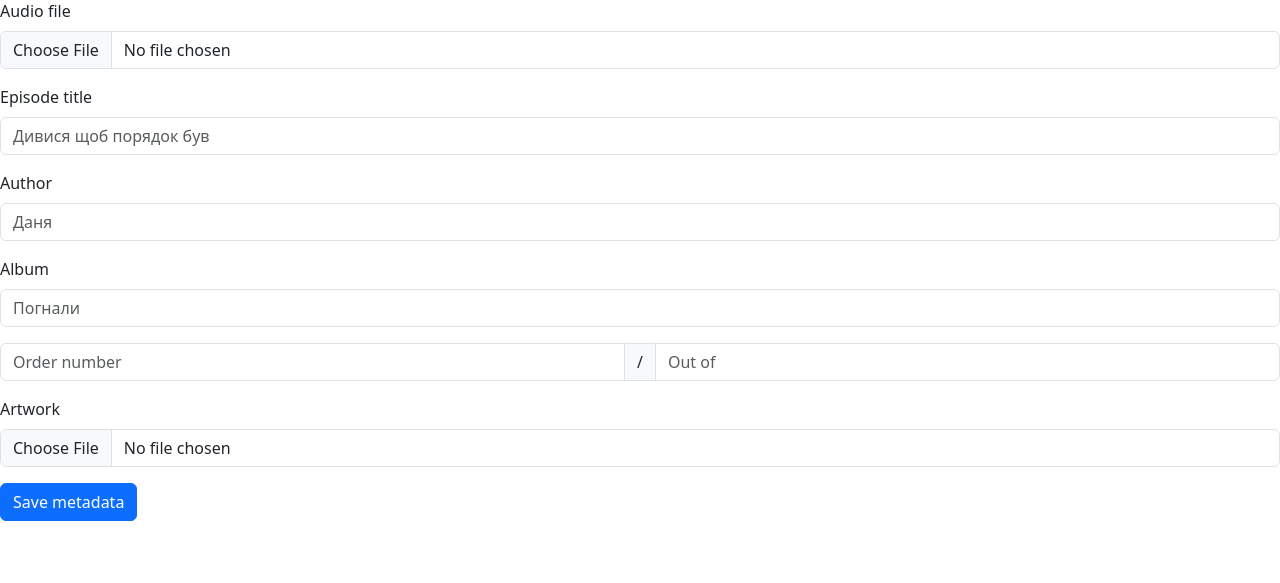
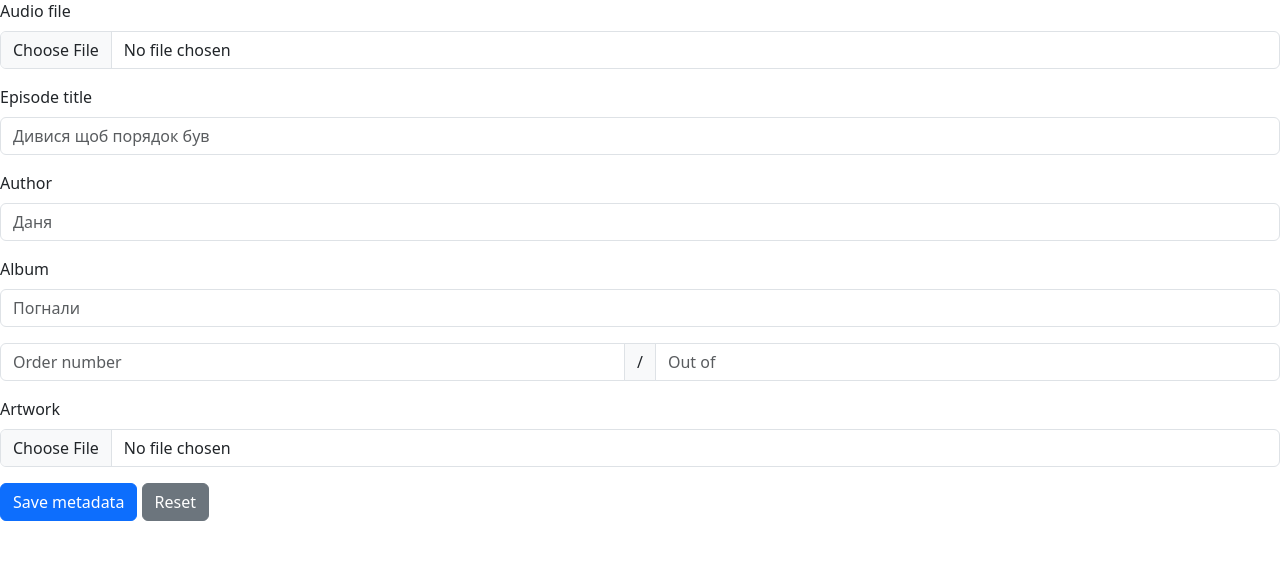
Before and after one commit to MrGauz/podcast-metadata, a Flask app: page / in a window 1280 px wide. Shown: the part 57-640 px from the top of the page. Run offline with Flask 3, Linux system fonts and the light colour scheme.

Commit message:
Add form reset button

```diff
--- a/templates/index.html
+++ b/templates/index.html
@@ -6,12 +6,12 @@
     <title>Podcast Metadata</title>
     <link href="https://cdn.jsdelivr.net/npm/bootstrap@5.3.2/dist/css/bootstrap.min.css" rel="stylesheet"
           integrity="sha384-T3c6CoIi6uLrA9TneNEoa7RxnatzjcDSCmG1MXxSR1GAsXEV/Dwwykc2MPK8M2HN" crossorigin="anonymous">
-    <link rel="icon" type="image/png" href="{{url_for('static',filename='favicon.png')}}"/>
+    <link rel="icon" type="image/png" href="{{ url_for('static', filename='favicon.png') }}"/>
 </head>
 <body>
 <h1>ALLO YOBA ETO TI???</h1>
 
-<form method="post" action="{{ url_for('convert') }}" enctype="multipart/form-data">
+<form method="post" id="metadata-form" action="{{ url_for('convert') }}" enctype="multipart/form-data">
     <div class="mb-3">
         <label for="audio" class="form-label">Audio file</label>
         <input class="form-control" type="file" id="audio" name="audio">
@@ -38,8 +38,14 @@
         <input class="form-control" type="file" id="artwork" name="artwork">
     </div>
     <button type="submit" class="btn btn-primary">Save metadata</button>
+    <button type="button" id="reset-button" class="btn btn-secondary">Reset</button>
 </form>
 
+<script>
+    document.getElementById('reset-button').addEventListener('click', function() {
+        document.getElementById('metadata-form').reset();
+    });
+</script>
 <script src="https://cdn.jsdelivr.net/npm/bootstrap@5.3.2/dist/js/bootstrap.bundle.min.js"
         integrity="sha384-C6RzsynM9kWDrMNeT87bh95OGNyZPhcTNXj1NW7RuBCsyN/o0jlpcV8Qyq46cDfL"
         crossorigin="anonymous"></script>
```
